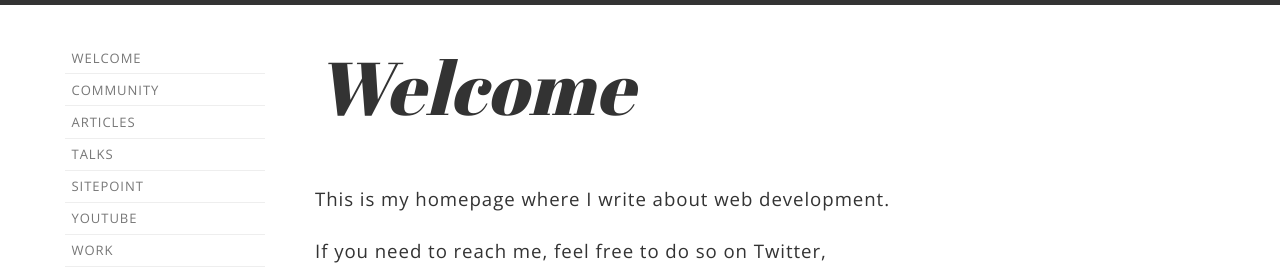
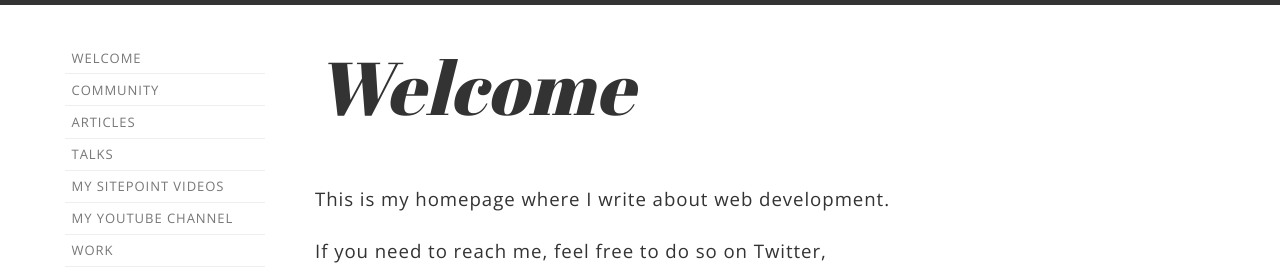
Before and after one commit to bradwestfall/bradwestfall, a plain HTML site: page index.html in a window 1280 px wide. Shown: the top 275 px of the page. Drawn offline with nearby package versions, Linux system fonts and the light colour scheme.

Commit message:
Update 2016-07-22T16:30:31.423Z

```diff
--- a/index.html
+++ b/index.html
@@ -25,15 +25,17 @@
 <label for="toggle-menu" class="toggle-menu off"></label>
 
 <aside class="primary-aside">
+
     <nav>
         <a href="/">Welcome</a>
         <a href="/community">Community</a>
         <a href="/articles">Articles</a>
         <a href="/talks">Talks</a>
-        <a href="https://www.sitepoint.com/premium/users/bWestfall">Sitepoint</a>
-        <a href="https://www.youtube.com/channel/UCZi-0WJPUNb_LQocFMJw5dA/videos">YouTube</a>
+        <a href="https://www.sitepoint.com/premium/users/bradwestfall">My Sitepoint Videos</a>
+        <a href="https://www.youtube.com/channel/UCZi-0WJPUNb_LQocFMJw5dA/videos">My YouTube Channel</a>
         <a href="http://azpixels.com">Work</a>
     </nav>
+
     <label for="toggle-menu" class="toggle-menu on">Menu</label>
 </aside>
 
```
Also changed, not shown: 404.html (+4 -2 lines), articles/dont-get-javascript-es6-arrow-functions.html (+4 -2 lines), articles/index.html (+4 -2 lines), articles/is-angular-the-new-web-2dot0.html (+4 -2 lines), articles/javascript-es6-modules-with-babel.html (+4 -2 lines), community/index.html (+4 -2 lines), talks/index.html (+4 -2 lines).
